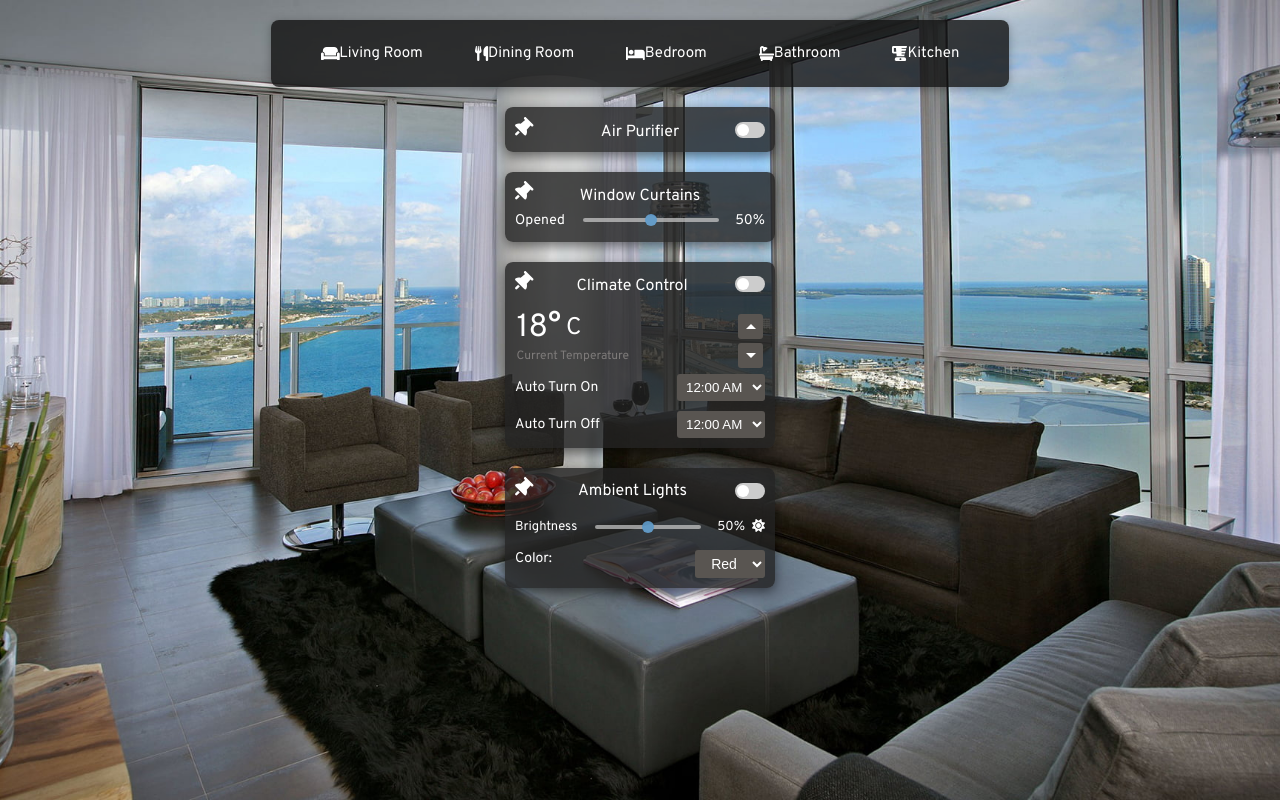
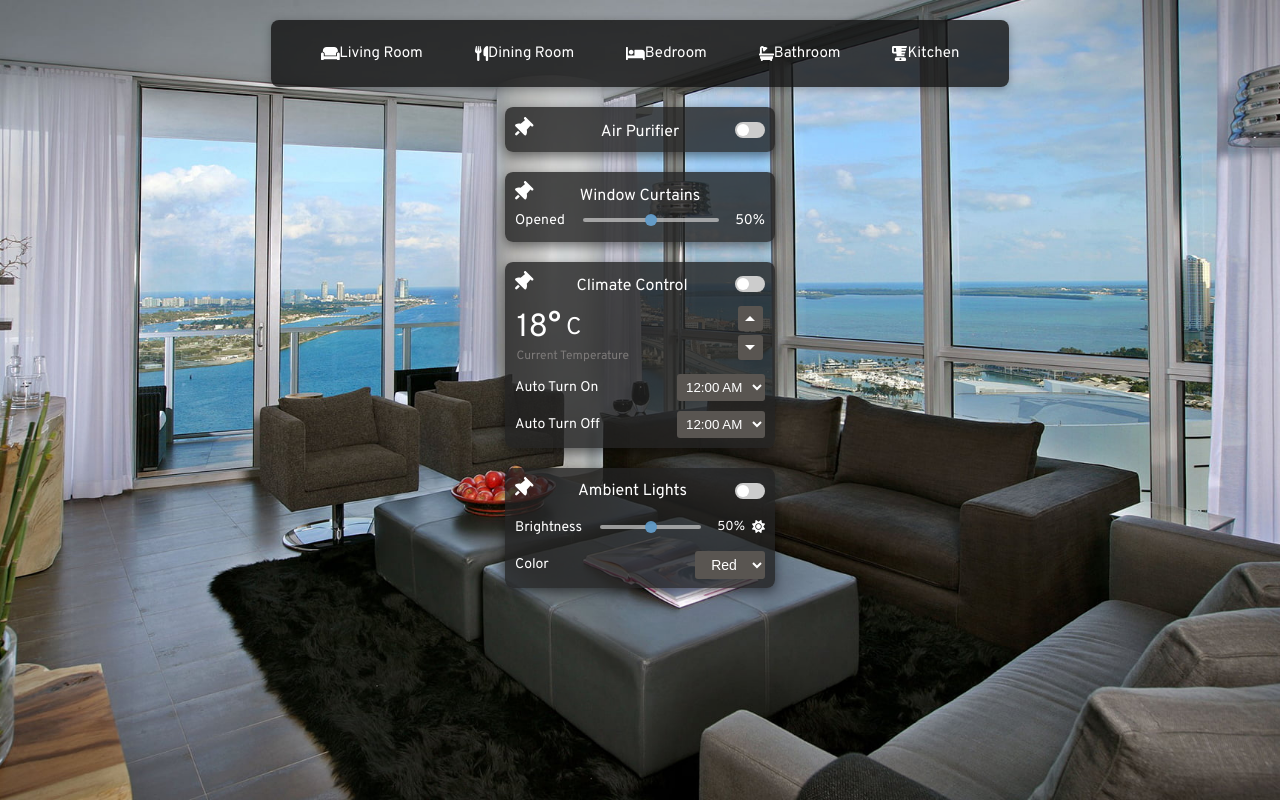
Before and after one commit to NFI-279/HomeSync, a website: page living-room.html in a window 1280 px wide. Drawn offline with Linux system fonts and the light colour scheme.

Commit message:
Fixed Alignment of Several UI Components

```diff
--- a/living-room.html
+++ b/living-room.html
@@ -241,8 +241,8 @@
             flex-direction: column;
             align-items: center;
             position: absolute;
-            right: 12px;
-            top: 50px;
+            right: 12.5px;
+            top: 42px;
         }
 
         .climate-control .control-buttons button {
@@ -402,7 +402,7 @@
         }
 
         #ambientLights .slider-label {
-            font-size: 13px;
+            font-size: 14px;
             margin-right: 16px;
         }
 
@@ -461,6 +461,7 @@
         #ambientLights .dropdown-label {
             font-size: 14px;
             margin-right: 8px;
+            margin-top: 5px;
         }
 
         #ambientLights .dropdown-select {
@@ -643,7 +644,7 @@
         </div>
 
         <div class="dropdown-container">
-            <span class="dropdown-label">Color:</span>
+            <span class="dropdown-label">Color</span>
             <select class="dropdown-select">
                 <option value="red">Red</option>
                 <option value="blue">Blue</option>
```
